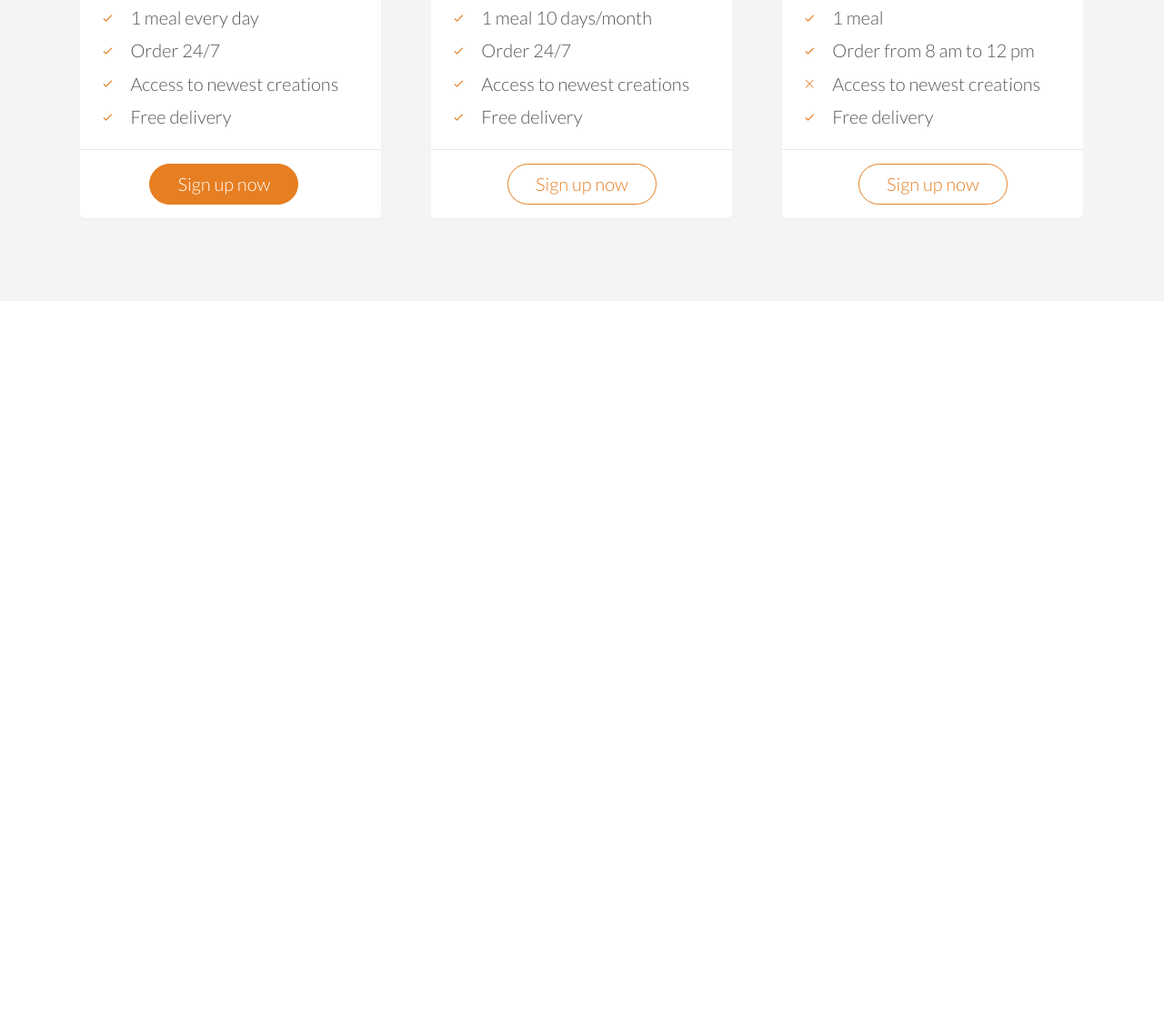
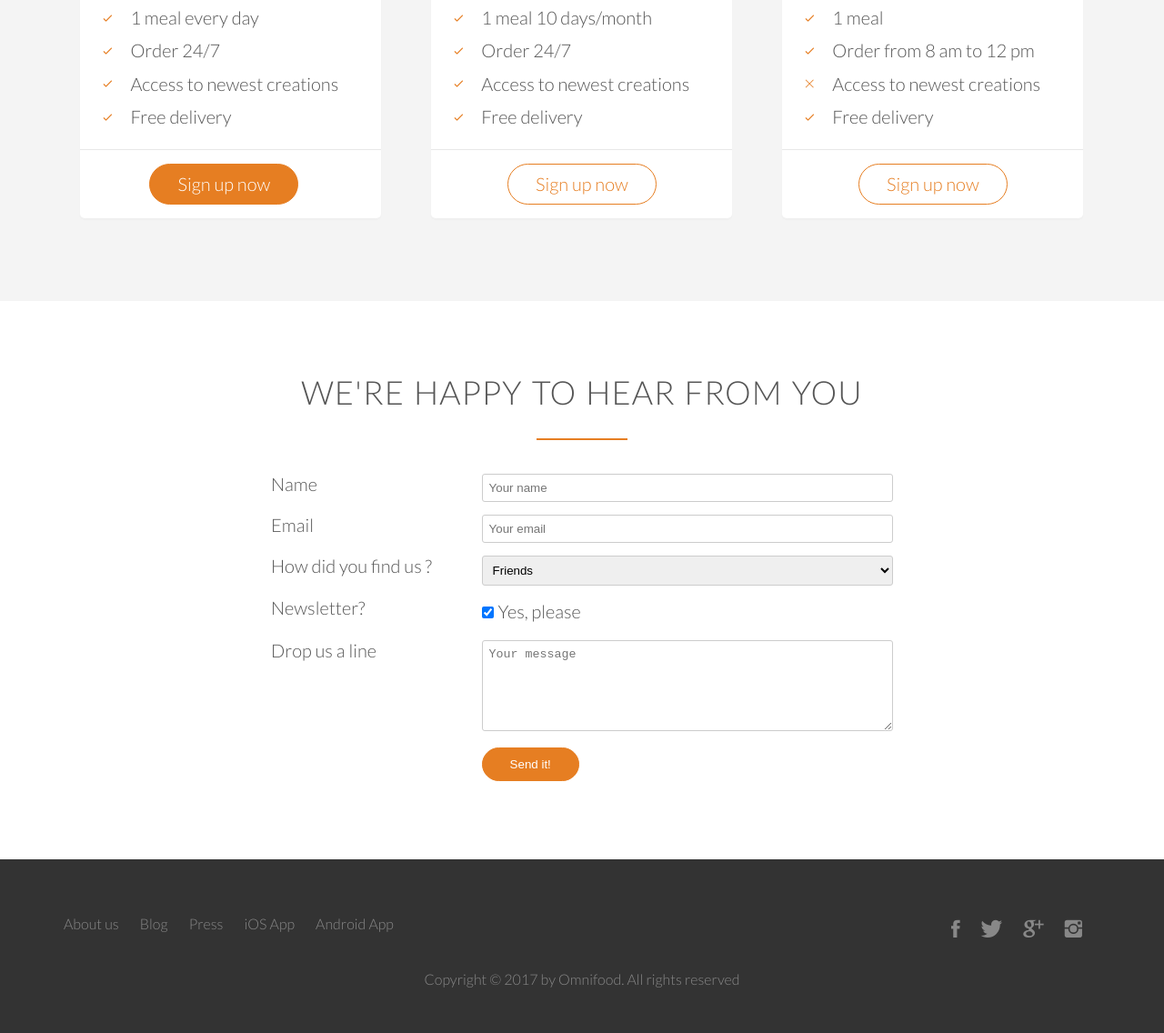
Before and after one commit to ManbirJaspal/Omnifood, a plain HTML site: page index.html in a window 1280 px wide. Shown: the part 4298-5434 px from the top of the page at 91% size. Before the commit the page ends 4629 px from the top, so only its background shows below. Drawn offline with Linux system fonts and the light colour scheme; files whose address does not match are found by name.

Commit message:
site complete

```diff
--- a/index.html
+++ b/index.html
@@ -407,6 +407,112 @@
 
          </section>
 
+         <section class="section-form">
+         <div class="row">
+             <h2>We're happy to hear from you</h2>
+             </div>
+             <div class="row">
+                <form method="post" action="#" class="contact-form">
+                 <div class="row">
+                    <div class="col span-1-of-3">
+                        <label for="name">Name</label>
+                     </div>
+                     <div class="col span-2-of-3">
+                         <input type="text" name="name" id="name" placeholder="Your name" required>
+                     </div>
+
+                    </div><div class="row">
+                    <div class="col span-1-of-3">
+                        <label for="email">Email</label>
+                     </div>
+                     <div class="col span-2-of-3">
+                         <input type="email" name="email" id="email" placeholder="Your email" required>
+                     </div>
+
+                    </div>
+                    <div class="row">
+                    <div class="col span-1-of-3">
+                        <label for="find-us">How did you find us ?</label>
+                     </div>
+                     <div class="col span-2-of-3">
+                         <select name="find-us" id="find-us">
+                         <option value="friends" selected>Friends</option>
+                         <option value="search">Search Engine</option>
+                         <option value="ad">Advertisement</option>
+                         <option value="other">Other</option>
+                             </select>
+                     </div>
+
+                    </div>
+                    <div class="row">
+                    <div class="col span-1-of-3">
+                        <label>Newsletter?</label>
+                        </div>
+                        <div class="col span-2-of-3">
+                            <input type="checkbox" name="news" id="news" checked>Yes, please
+                        </div>
+
+
+                        </div><div class="row">
+                    <div class="col span-1-of-3">
+                        <label>Drop us a line</label>
+                        </div>
+                        <div class="col span-2-of-3">
+                           <textarea name="message" placeholder="Your message"></textarea>
+                        </div>
+
+
+                        </div>
+                    <div class="row">
+                    <div class="col span-1-of-3">
+                        <label>&nbsp;</label>
+                        </div>
+                        <div class="col span-2-of-3">
+                         <input type="submit" value="Send it!">
+                        </div>
+                    </div>
+
+
+
+                 </form>
+
+             </div>
+         </section>
+
+         <footer>
+         <div class="row">
+             <div class="col span-1-of-2">
+             <ul class="footer-nav">
+                 <li><a href="#">About us</a>
+                 </li>
+                 <li><a href="#">Blog</a>
+                 </li>
+                 <li><a href="#">Press</a>
+                 </li>
+                 <li><a href="#">iOS App</a>
+                 </li>
+                 <li><a href="#">Android App</a>
+                 </li>
+                 </ul>
+             </div>
+             <div class="col span-1-of-2">
+                 <ul class="social-links">
+                 <li><a href="#"><i class="ion-social-facebook"></i></a></li>
+                     <li><a href="#"><i class="ion-social-twitter"></i></a></li>
+                     <li><a href="#"><i class="ion-social-googleplus"></i></a></li>
+                     <li><a href="#"><i class="ion-social-instagram"></i></a></li>
+
+                 </ul>
+             </div>
+             </div>
+
+             <div class="row">
+             <p>
+                 Copyright &copy; 2017 by Omnifood. All rights reserved</p>
+
+             </div>
+         </footer>
+
 
 
     </body>
--- a/resources/css/style.css
+++ b/resources/css/style.css
@@ -136,7 +136,8 @@ h3 {
 
 /* ---- BUTTONS ---- */
 .btn:link,
-.btn:visited {
+.btn:visited,
+input[type=submit]{
     display: inline-block;
     padding: 10px 30px;
     font-weight: 300;
@@ -165,7 +166,8 @@ a:active {
 
 /* ---- BUTTONS ---- */
 .btn-full:link,
-.btn-full:visited {
+.btn-full:visited,
+input[type=submit]{
     background-color: #e67e22;
     border: 1px solid #e67e22;
     color: #fff;
@@ -182,12 +184,15 @@ a:active {
 }
 
 .btn:hover,
-.btn:active {
+.btn:active,
+input[type=submit]:hover,
+input[type=submit]:active{
     background-color: #cf6d17;
 }
 
 .btn-full:hover,
-.btn-full:active {
+.btn-full:active,
+input[type=submit]{
     border: 1px solid #e67e22;
 
 }
@@ -490,3 +495,111 @@ cite img {
 .plan-box ul li {
     padding: 5px 0;
 }
+
+/* ---------------------------------- */
+/* FORM */
+/* ---------------------------------- */
+
+.contact-form {
+    width: 60%;
+    margin: 0 auto;
+}
+
+input[type=text],
+input[type=email],
+select,
+textarea {
+    width: 100%;
+    padding: 7px;
+    border-radius: 3px;
+    border: 1px solid #ccc;
+}
+
+textarea {
+    height: 100px;
+}
+
+input[type=checkbox] {
+    margin: 10px 5px 10px 0;
+}
+
+*:focus {outline: none;}
+
+
+/* ---------------------------------- */
+/* FOOTER */
+/* ---------------------------------- */
+
+footer {
+    background-color: #333 ;
+    padding: 50px;
+    font-size: 80%;
+
+}
+
+.footer-nav {
+    list-style: none;
+    float: left;
+}
+
+.social-links {
+    list-style: none;
+    float: right;
+}
+
+.footer-nav li,
+.social-links li {
+    display: inline-block;
+    margin-right: 20px;
+}
+
+.footer-nav li:last-child,
+.social-links li:last-child, {
+    margin-right: 0;
+}
+
+.footer-nav li a:link,
+.footer-nav li a:visited,
+.social-links li a:link,
+.social-links li a:visited {
+
+    text-decoration: none;
+    border: 0;
+    color: #888;
+    transition: color 0.3s;
+}
+
+.footer-nav li a:hover,
+.footer-nav li a:active {
+    color: #ddd;
+}
+
+.social-links li a:link,
+.social-links li a:visited {
+    font-size: 160%;
+}
+
+.ion-social-facebook,
+.ion-social-twitter,
+.ion-social-googleplus,
+.ion-social-instagram {
+    transition: color 0.3s;
+}
+
+
+.ion-social-facebook:hover {
+    color: #3b5998;
+}.ion-social-twitter:hover {
+    color: #00aced;
+}.ion-social-googleplus:hover {
+    color: #dd4b39;
+}.ion-social-instagram:hover {
+    color: #517fa4;
+}
+
+footer p {
+    color: #888;
+    text-align: center;
+
+    margin-top: 20px;
+}
```
